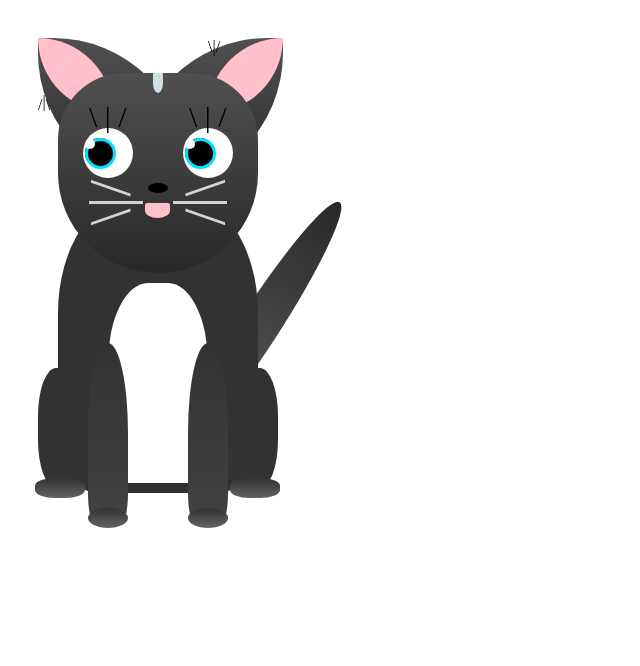
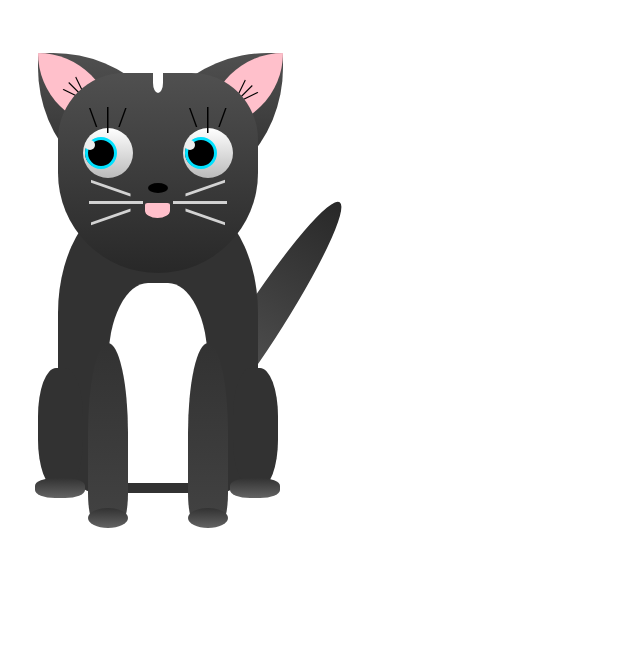
Before and after one commit to Ty-Sir/Solidity-Practice, a plain HTML site: page Crypto-Kitties/index.html in a window 1280 px wide. Shown: the whole page, without its empty margins (0-640 px from the left). Drawn offline with Linux system fonts and the light colour scheme.

Commit message:
Crypto Kitty CSS

```diff
--- a/Crypto-Kitties/stylesheet.css
+++ b/Crypto-Kitties/stylesheet.css
@@ -9,6 +9,7 @@
   border-radius: 40% 40% 60% 60%;
   top: 15px;
   position: relative;
+  z-index: 6;
 }
 
 .head_marking{
@@ -17,7 +18,7 @@
   width: 10px;
   height: 20px;
   left: 95px;
-  background: rgb(204, 224, 227);
+  background: white;
 }
 
 .eyes{
@@ -27,12 +28,14 @@
 }
 
 .eye{
-  background: white;
+  background: linear-gradient(white, #bbb);
   border-radius: 50%;
   width: 50px;
   height: 50px;
   margin: 25px;
   position: relative;
+  z-index: 2;
+
 }
 
 .pupils{
@@ -46,6 +49,7 @@
   animation-name: felix;
   animation-duration: 1s;
   animation-iteration-count: infinite;
+
 }
 
 @keyframes felix{
@@ -62,15 +66,16 @@
 
 .iris{
   position: relative;
-  width: 25px;
-  height: 25px;
+  width: 26px;
+  height: 26px;
   border-radius: 50%;
   border: 3px solid #00e1ff;
+  bottom: 1px;
 }
 
 .pupil_highlight{
   position: relative;
-  background: white;
+  background: #eee;
   width: 10px;
   height: 10px;
   border-radius: 50%;
@@ -84,10 +89,6 @@
   left: 6px;
 }
 
-.eyes:hover{
-  transform: scale(1.2);
-}
-
 .nose{
   background: black;
   width: 20px;
@@ -96,6 +97,7 @@
   top: 10px;
   left: 90px;
   position: relative;
+  z-index: 4;
 }
 
 .mouth{
@@ -106,6 +108,7 @@
   top: 20px;
   left: 87px;
   position: relative;
+  z-index: 5;
 }
 
 .whiskers{
@@ -115,6 +118,7 @@
   font-size: 60px;
   left: 5px;
   bottom: 55px;
+  z-index: 3;
 }
 
 .whisker{
@@ -131,7 +135,7 @@
 
 .ears{
   position: relative;
-  z-index: -1;
+  top: 15px;
 }
 
 .ear{
@@ -170,8 +174,26 @@
   left: 75px;
 }
 
+.ear_hair{
+  position: relative;
+  color: black;
+  font-size: 25px;
+}
+
+.left_ear_hair{
+  transform: rotate(-135deg);
+  top: 5px;
+  right: 20px;
+}
+
+.right_ear_hair{
+  transform: rotate(45deg);
+  top:45px;
+  left: 20px;
+}
+
 .body{
-  z-index: -1;
+  z-index: 2;
   width: 200px;
   height: 300px;
   background: rgb(50, 50, 50);
@@ -241,7 +263,7 @@
 }
 
 .tail{
-  z-index: -2;
+  z-index: 1;
   position: relative;
   width: 40px;
   height: 300px;
@@ -250,4 +272,9 @@
   bottom: 380px;
   left: 180px;
   background: linear-gradient(rgb(40, 40, 40),rgb(100, 100, 100));
+  transition: transform .4s ease-out;
 }
+
+.tail:hover{
+  transform: rotate(10deg);
+}
```
